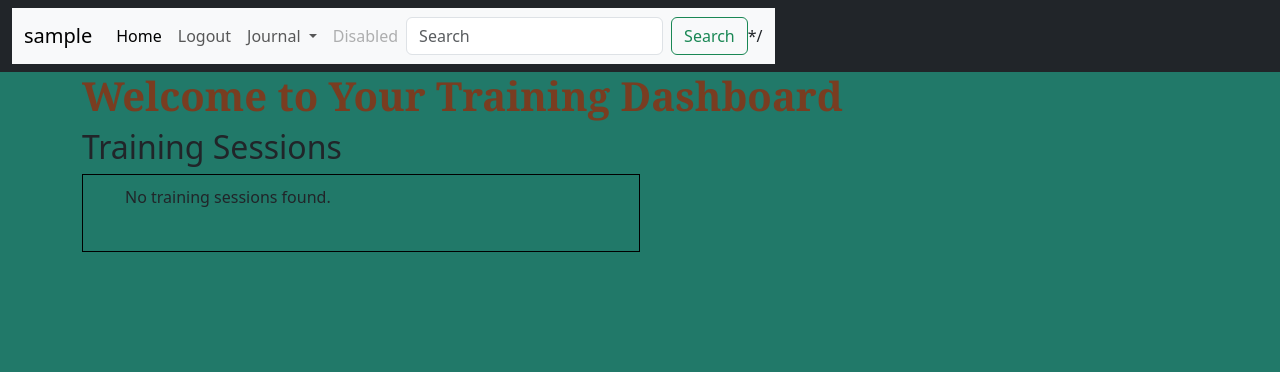
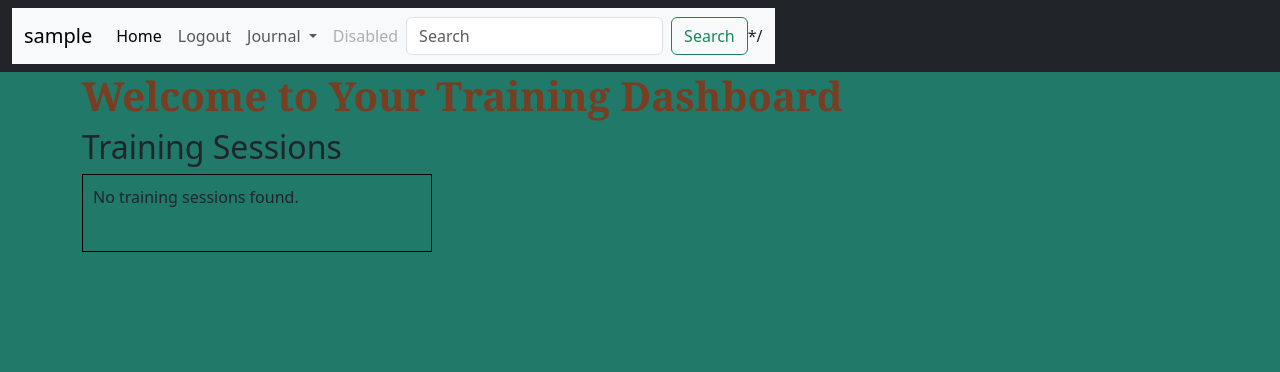
Before and after one commit to Ramanujiggy/Journada, a Django app: page /users/dashboard/ in a window 1280 px wide. Shown: the top 372 px of the page. Run offline with Django 5.2, Linux system fonts and the light colour scheme; the visitor is signed in with stand-in values (Sample User, id 1); some libraries are stand-ins or nearby versions.

Commit message:
doing more formatting on the list items

```diff
--- a/static/css/main.css
+++ b/static/css/main.css
@@ -85,8 +85,18 @@ h1 {
     display: flex;
     justify-content: flex-start;
     max-height: 350px;
-    max-width: 50%;
+    max-width: 350px;
     overflow-y: auto;
     border: 1px solid #000;
     padding: 10px;
 }
+
+ul {
+    list-style-type: none;
+    padding-left: 0%;
+}
+
+#sessions ul li:not(:last-child) {
+    border-bottom: 1px solid #000;
+
+}
--- a/templates/view_training_logs.html
+++ b/templates/view_training_logs.html
@@ -22,13 +22,13 @@
         <section id="sessions-list">
             <h2>Training Sessions</h2>
           <div class="sessions" id="sessions">
-            <ul>
+            <ul class="ul" id="ul-sessions">
                 <!-- Loop through sessions and display each one -->
                 {% for session in sessions %}
-                    <li>
+                    <li class="list-item" id="training-session">
                         <!-- Display session information here -->
                         Date: {{ session.date }}-
-                        {{ session.hours_trained }} Hours and {{ session.minutes_trained }} minutes.
+                        {{ session.hours_trained }} Hours and {{ session.minutes_trained }} min.
                         Type: {{ session.grappling_type }}
                         <!-- Add more session details as needed -->
                     </li>
```
